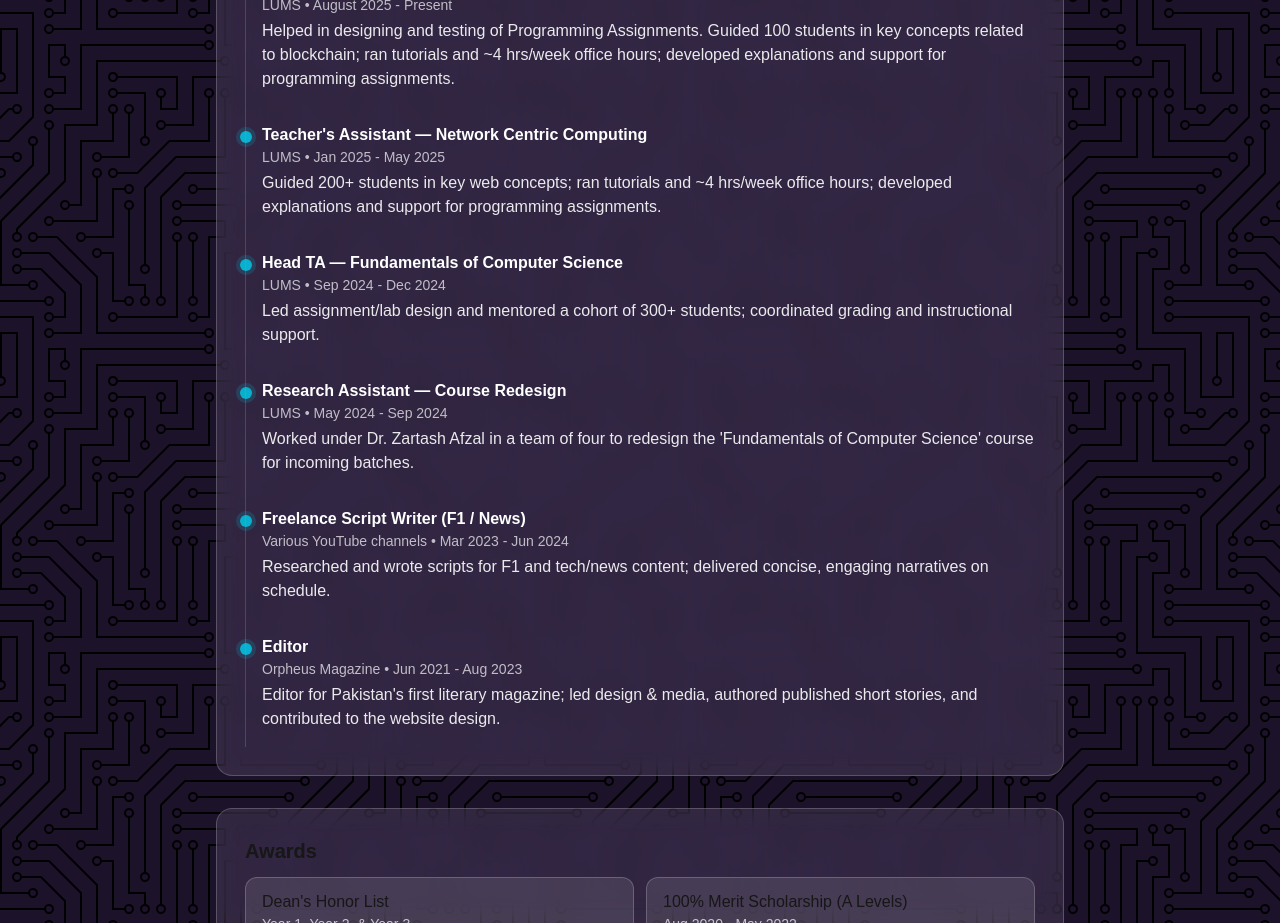
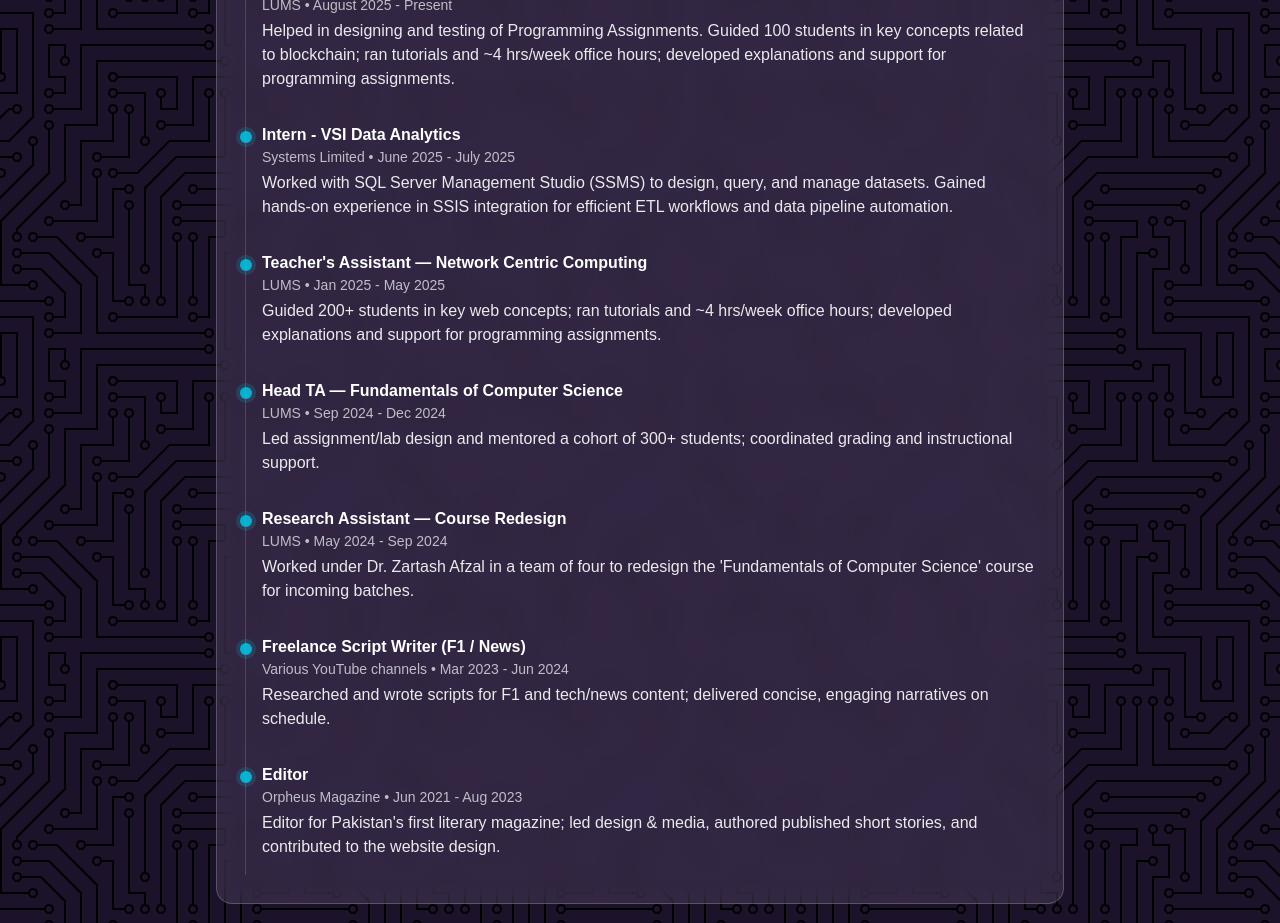
Before and after one commit to zaeemkhan2002/portfolio, a Next.js app: page /about in a window 1280 px wide. Shown: the part 1140-2063 px from the top of the page. Built offline with nearby package versions, Linux system fonts and the light colour scheme.

Commit message:
Updated CV

```diff
--- a/src/data/profile.ts
+++ b/src/data/profile.ts
@@ -48,6 +48,13 @@
       when: "August 2025 - Present",
       detail:
         "Helped in designing and testing of Programming Assignments. Guided 100 students in key concepts related to blockchain; ran tutorials and ~4 hrs/week office hours; developed explanations and support for programming assignments.",
+    },
+    {
+      title: " Intern - VSI Data Analytics",
+      org: "Systems Limited",
+      when: "June 2025 - July 2025",
+      detail:
+        "Worked with SQL Server Management Studio (SSMS) to design, query, and manage datasets. Gained hands-on experience in SSIS integration for efficient ETL workflows and data pipeline automation.",
     },
     {
       title: "Teacher's Assistant — Network Centric Computing",
```
Also changed, not shown: 1 other file (tests, documents, lock files or other folders).
